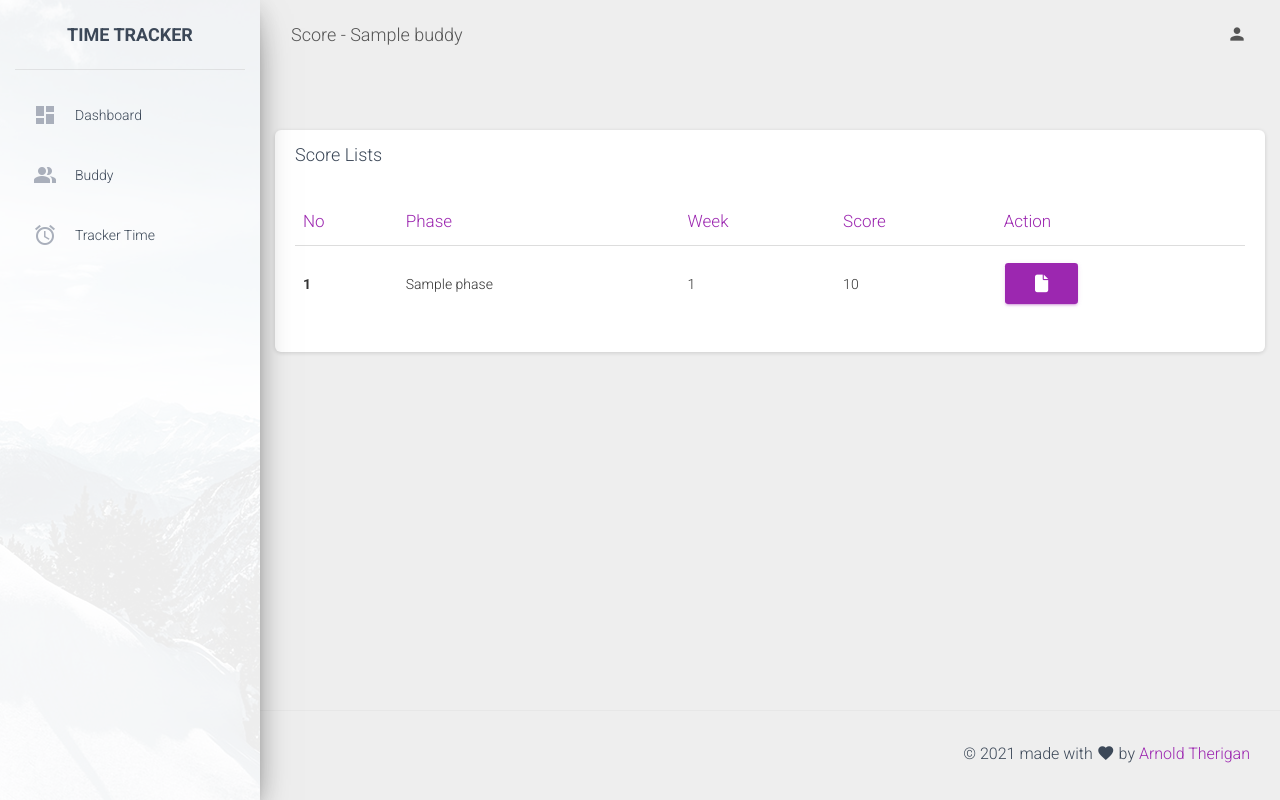
After one commit to arnoldtherigan15/timetracker, a Laravel app: page /admin/score/buddy/1 in a window 1280 px wide. The commit adds this page. Run offline with Laravel 8, Linux system fonts and the light colour scheme; a user stored in the database is signed in; tables that the repository leaves empty hold one stand-in row (values such as "Sample post"); some libraries are stand-ins or nearby versions.

Commit message:
add route score and create method generate report

```diff
--- a/server/app/Http/Controllers/ScoreController.php
+++ b/server/app/Http/Controllers/Admin/ScoreController.php
@@ -1,9 +1,12 @@
 <?php
 
-namespace App\Http\Controllers;
+namespace App\Http\Controllers\Admin;
 
+use App\Http\Controllers\Controller;
 use App\Models\Score;
+use App\Models\Buddy;
 use Illuminate\Http\Request;
+use Spatie\Browsershot\Browsershot;
 
 class ScoreController extends Controller
 {
@@ -12,9 +15,12 @@ class ScoreController extends Controller
      *
      * @return \Illuminate\Http\Response
      */
-    public function index()
+    public function index(Buddy $buddy)
     {
-        //
+        $score = $buddy->score;
+        $buddyName = $buddy->name;
+
+        return view('admin.score.index', compact('score', 'buddyName'));
     }
 
     /**
@@ -82,4 +88,19 @@ class ScoreController extends Controller
     {
         //
     }
+
+
+  public function generateReport($id) {
+    $report = Score::with([
+      'buddy'
+    ])->find($id);
+
+    $name = preg_replace('/\s+/', '-', $report->buddy->name);
+    // dd($report->week, $name);
+    // $pdf = PDF::loadView('P'.$report->phase->name.' Week '.$report->week.' - '.$name, $report)->setPaper('legal', 'landscape');
+
+    // $pdf = PDF::loadView('admin.score.week-report', $report)->setPaper('legal', 'landscape');
+    // return $pdf->stream('P'.$report->phase->name.' Week '.$report->week.' - '.$name.'.pdf');
+    // Browsershot::html('<h1>Hello world!!</h1>')->save('example.pdf');
+  }
 }
--- a/server/resources/views/admin/buddy/index.blade.php
+++ b/server/resources/views/admin/buddy/index.blade.php
@@ -78,6 +78,9 @@
                                 </a>
                             </td>
                             <td class="text-right">
+                                <a class="btn btn-secondary" href="{{ route('admin.buddy.score', $buddy->id) }}">
+                                    <i class="fa fa-star"></i>
+                                </a>
                                 <a class="btn btn-success" href="{{ route('admin.buddy.edit', $buddy->id) }}">
                                     <i class="fa fa-pencil"></i>
                                 </a>
--- /dev/null
+++ b/server/resources/views/admin/score/index.blade.php
@@ -0,0 +1,82 @@
+@extends('layouts.app', ['title' => 'Score - '.$buddyName])
+
+@section('content')
+<!-- main content -->
+
+<div class="content container" style="min-height: 80vh">
+    <div class="row">
+        <div class="col-md-12">
+
+            {{-- TABLE --}}
+            <div class="card">
+                <div class="card-header">
+                   <div class="row">
+                        <div class="col-md-6">
+                            <h4 class="card-title">Score Lists</h4>
+                        </div>
+                        <div class="col-md-6 text-right">
+                        </div>
+                   </div>
+                </div>
+                <div class="card-body">
+                    <div class="table-responsive">
+                        <table class="table">
+                        @if ($score->count())
+                        <thead class=" text-primary">
+                            <th>
+                            No
+                            </th>
+                            <th>
+                            Phase
+                            </th>
+                            <th>
+                            Week
+                            </th>
+                            <th>
+                            Score
+                            </th>
+                            <th>
+                            Action
+                            </th>
+                        </thead>
+                        @endif
+                        <tbody>
+                            @forelse ($score as $no => $item)
+                            <tr>
+                                <th>
+                                    {{ $no+1 }}
+                                </th>
+                            <td>
+                                {{ $item->phase->name }}
+                            </td>
+                            <td>
+                                {{ $item->week }}
+                            </td>
+                            <td>
+                                {{ $item->score }}
+                            </td>
+                            <td>
+                                <a class="btn btn-primary" href="{{ route('admin.buddy.score.report-pdf', $item->id) }}">
+                                    <i class="fa fa-file"></i>
+                                </a>
+                            </td>
+                            </tr>
+                            @empty
+                            <div style="display: flex; align-items:center;flex-direction:column;">
+                                <p class="alert alert-danger" style="width:100%">No Data Found</p>
+                                <img src="{{ asset('assets/img/empty.svg') }}" alt="empty" style="margin-top: 10px; width:40%">
+                            </div>
+                            @endforelse
+                        </tbody>
+                        </table>
+                    </div>
+                </div>
+              </div>
+
+            {{-- END TABLE --}}
+        </div>
+    </div>
+</div>
+
+<!-- end main content -->
+@endsection
--- a/server/routes/web.php
+++ b/server/routes/web.php
@@ -3,6 +3,7 @@
 use App\Http\Controllers\Admin\BuddyController;
 use App\Http\Controllers\Admin\DashboardController;
 use App\Http\Controllers\Admin\TimeController;
+use App\Http\Controllers\Admin\ScoreController;
 use Illuminate\Support\Facades\Route;
 
 /*
@@ -45,5 +46,12 @@ Route::prefix('admin')->group(function () {
         Route::get('/time/export', [TimeController::class, 'export'])->name('admin.time.export.all');
         Route::get('/time/{buddy}', [TimeController::class, 'detail'])->name('admin.time.detail');
         Route::get('/time/{buddy}/export', [TimeController::class, 'exportByBuddyId'])->name('admin.time.export');
+
+
+        Route::prefix('score')->group(function () {
+            Route::get('/buddy/{buddy}', [ScoreController::class, 'index'])->name('admin.buddy.score');
+            Route::get('/buddy/report/{id}', [ScoreController::class, 'generateReport'])->name('admin.buddy.score.report-pdf');
+        });
+
     });
 });
```
